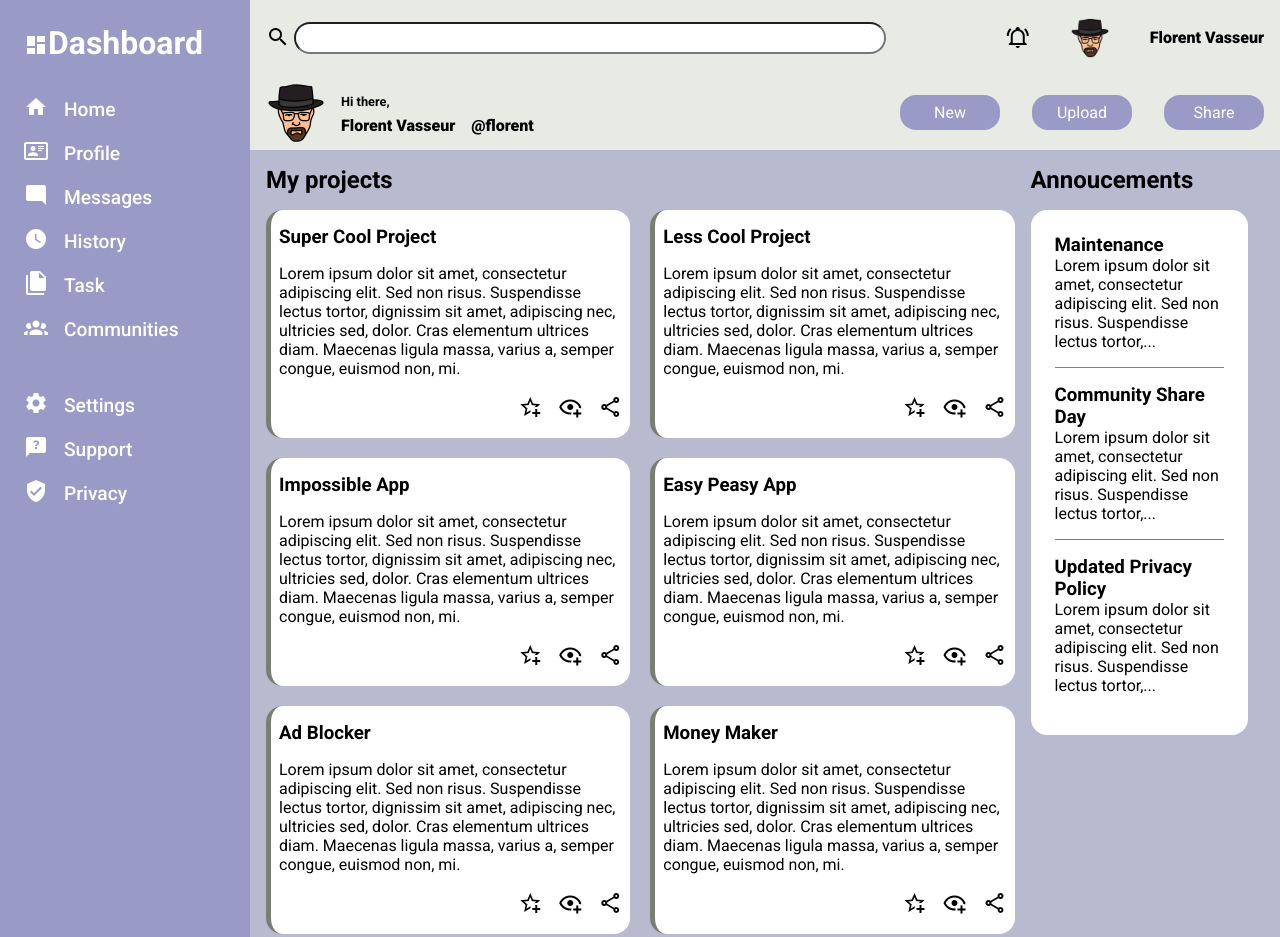
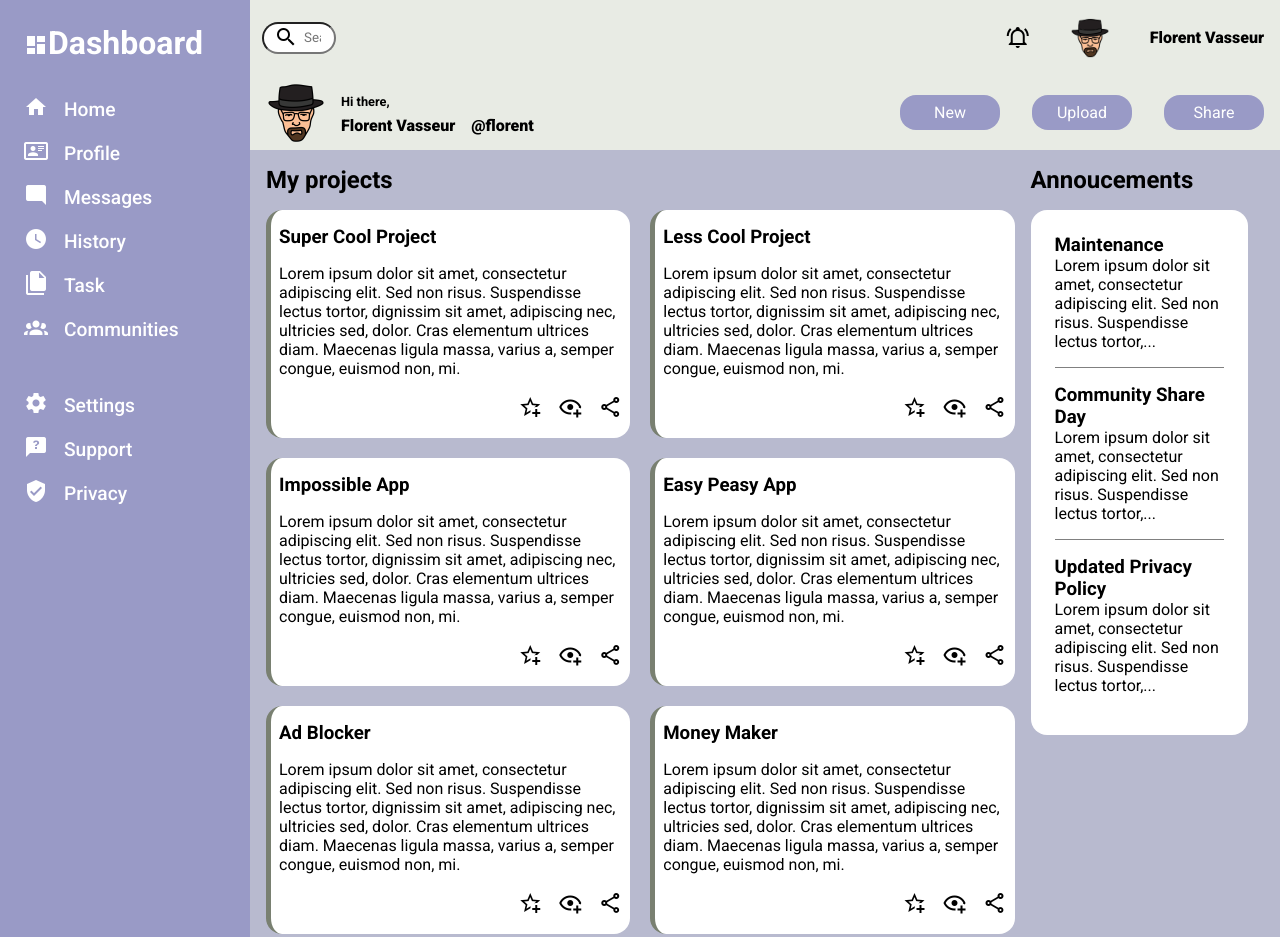
Before and after one commit to Florent-V/TOP_Dashboard, a plain HTML site: page index.html in a window 1280 px wide. Shown: the top 937 px of the page. Drawn offline with Linux system fonts and the light colour scheme.

Commit message:
ajout animation champ search

```diff
--- a/index.html
+++ b/index.html
@@ -32,7 +32,7 @@
             <div class="header__first">
                 <div class="search-field">
                     <span class="mdi mdi-magnify"></span>
-                    <input type="search" name="search" id="search">
+                    <input type="search" name="search" id="search" placeholder="Search">
                 </div>
                 <div class="user-info">
                     <span class="mdi mdi-bell-ring-outline"></span>
--- a/style.css
+++ b/style.css
@@ -100,17 +100,32 @@ a {
 
 .header__first .search-field {
     flex-grow: 1;
+    position: relative;
+    left: -2rem;
 }
+
+.search-field span {
+    z-index: 10;
+    position: relative;
+    left : 2.5rem;
+}
+
 
 .mdi-magnify {
     vertical-align: middle;
 }
 
 .header__first input {
-    width: 80%;
+    width: 10%;
     height: 2rem;
     border-radius: 1rem;
     background-color: white;
+    padding-left: 2.5rem;
+}
+
+.header__first input:focus {
+    width: 50%;
+    transition: width 0.5s ease-in-out;
 }
 
 .user-info {
```
